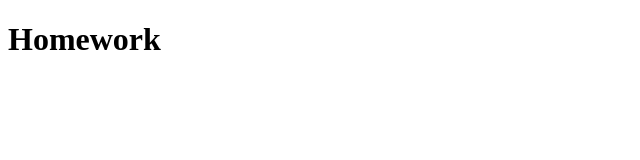
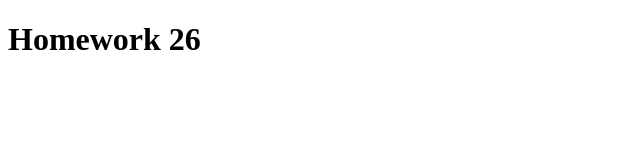
Before and after one commit to VadimLevadko/Hillel-HW, a website: page src/index.html in a window 1280 px wide. Shown: the full height of the page, 0-640 px from the left. Drawn offline with Linux system fonts and the light colour scheme.

```diff
--- a/src/index.html
+++ b/src/index.html
@@ -2,10 +2,10 @@
 <html lang="en">
     <head>
         <meta charset="UTF-8" />
-        <title>Homework</title>
+        <title>Homework 27</title>
     </head>
     <body>
-        <h1>Homework</h1>
+        <h1>Homework 26</h1>
     </body>
     <script src="js/script.js"></script>
 </html>
```
Also changed, not shown: Readme.md.
